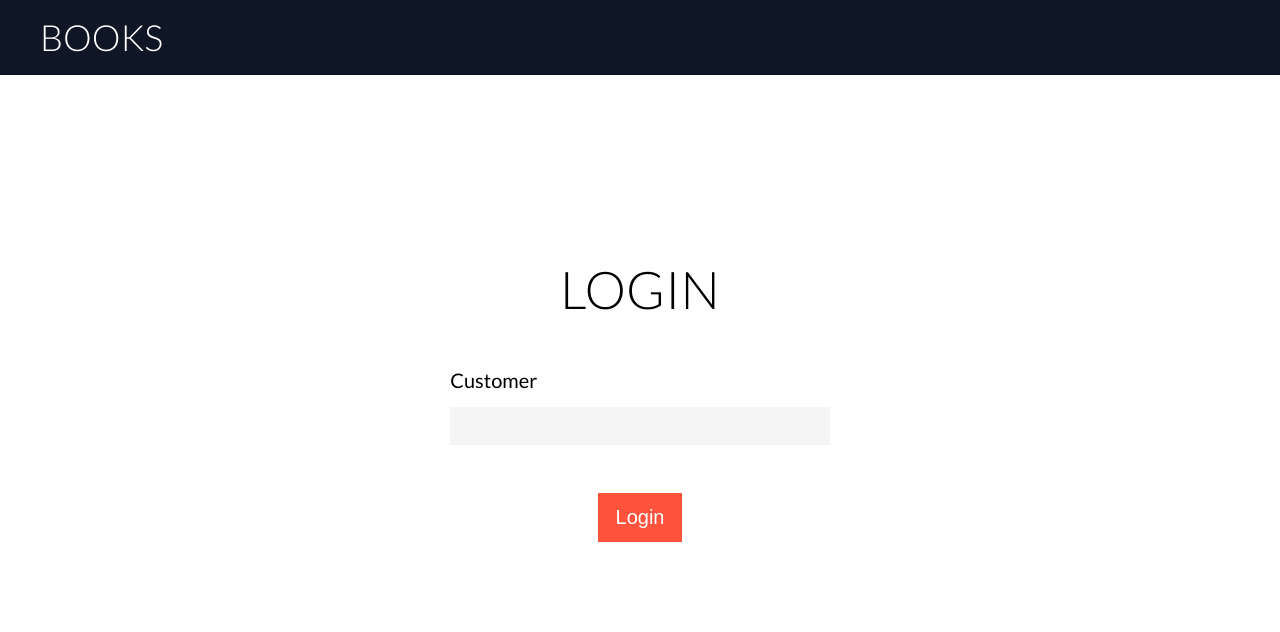
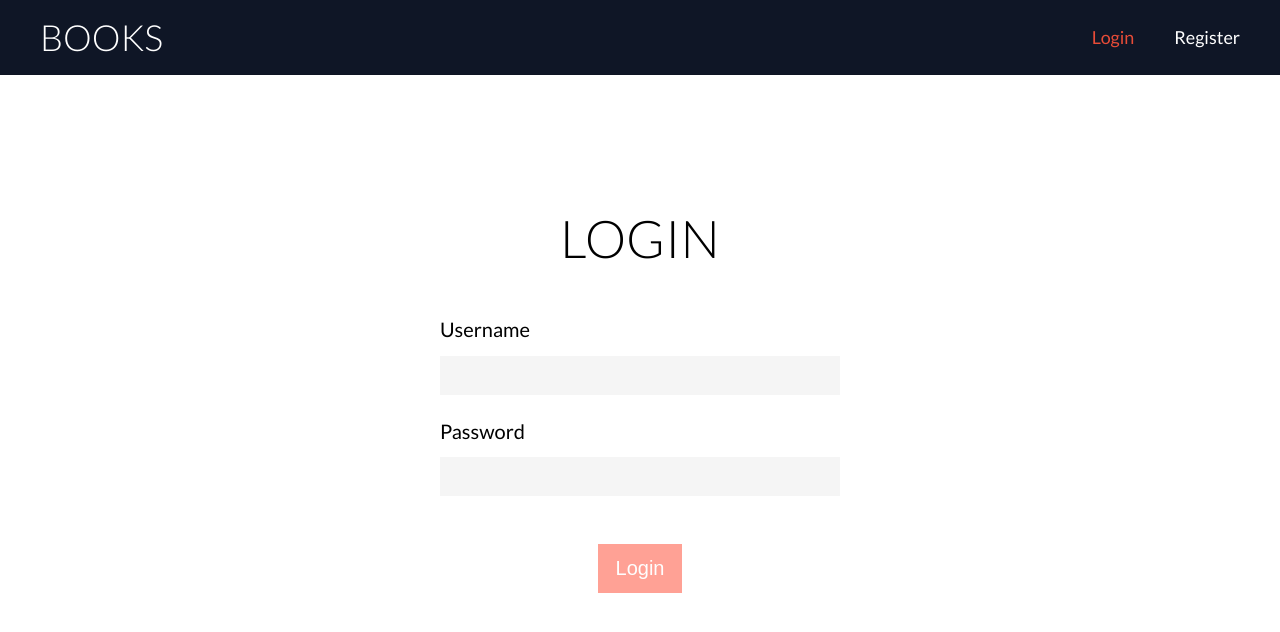
Before and after one commit to carlos-gamboa/book-fetch, a React (Create React App) app: page / in a window 1280 px wide. Shown: the top 632 px of the page. Built offline with nearby package versions, Linux system fonts and the light colour scheme.

Commit message:
register and auth

```diff
--- a/src/App.js
+++ b/src/App.js
@@ -6,25 +6,44 @@ import { withRouter } from 'react-router-dom';
 import { NotificationContainer, NotificationManager } from 'react-notifications';
 import Actions from './redux/actions/actions';
 import Header from './components/header/Header';
-import Login from './components/login/Login';
+import Auth from './components/auth/Auth';
 import BookList from './components/book-list/BookList';
 import BookForm from './components/book-form/BookForm';
 import PrivateRoute from './components/routes/PrivateRoute';
+import AppService from './services/app.service';
 
 class App extends Component {
 
+  onLogin = (data) => {
+    const appService = new AppService();
+    appService.login(data)
+      .then((response) => {
+        return response.json();
+      })
+      .then((responseData) => {
+        this.props.onLogin(responseData.token, responseData.customer);
+        NotificationManager.success('Successful login', 'Success!');
+        this.props.history.replace('/book');
+      })
+      .catch(() => {
+        NotificationManager.error('An error has occurred', 'Error');
+      });
+  }
+
+  onRegister = (data) => {
+    const appService = new AppService();
+    appService.register(data)
+      .then(() => {
+        NotificationManager.success('Successful register', 'Success!');
+      })
+      .catch(() => {
+        NotificationManager.error('An error has occurred', 'Error');
+      });
+  }
+
   onAddBook = (book) => {
-    const headers = new Headers();
-    headers.append('customer', this.props.customer);
-    headers.append('Content-Type', 'application/json');
-
-    const config = {
-      method: 'POST',
-      headers: headers,
-      body: JSON.stringify(book)
-    };
-
-    fetch('http://10.28.6.4:8080/book', config)
+    const appService = new AppService();
+    appService.addBook(book)
       .then((response) => {
         return response.json();
       })
@@ -37,18 +56,9 @@ class App extends Component {
       });
   }
 
-  onUpdateBook = (book, bookId) => {
-    const headers = new Headers();
-    headers.append('customer', this.props.customer);
-    headers.append('Content-Type', 'application/json');
-
-    const config = {
-      method: 'PUT',
-      headers: headers,
-      body: JSON.stringify(book)
-    };
-
-    fetch('http://10.28.6.4:8080/book/' + bookId, config)
+  onUpdateBook = (bookId, book) => {
+    const appService = new AppService();
+    appService.updateBook(bookId, book)
       .then((response) => {
         return response.json();
       })
@@ -62,22 +72,25 @@ class App extends Component {
   }
 
   render() {
-    const { onLogin, onLogout, isLoggedIn } = this.props;
+    const { onLogout, isLoggedIn } = this.props;
 
     return (
       <React.Fragment>
         <Header isLoggedIn={isLoggedIn} onLogout={onLogout}></Header>
         <Switch>
           <Route exact path='/' render={() => (
-            <Login onLogin={onLogin}></Login>
+            <Auth title='Login' type='login' onSubmit={this.onLogin}></Auth>
+          )} />
+          <Route path='/register' render={() => (
+            <Auth title='Register' type='register' onSubmit={this.onRegister}></Auth>
           )} />
           <PrivateRoute exact path='/book' component={BookList}></PrivateRoute>
-          <PrivateRoute path='/book/add' render={() => (
+          <PrivateRoute path='/book/add' render={
             <BookForm title='New Book' buttonText='Add Book' onSubmit={this.onAddBook}></BookForm>
-          )}></PrivateRoute>
-          <PrivateRoute path='/book/:bookId' render={() => (
+          }></PrivateRoute>
+          <PrivateRoute path='/book/:bookId' render={
             <BookForm title='Edit Book' buttonText='Save Changes' onSubmit={this.onUpdateBook}></BookForm>
-          )}></PrivateRoute>
+          }></PrivateRoute>
           <Route render={() => <h1 className='heading__primary' style={{marginTop: '10rem'}}>404 NOT FOUND</h1>}></Route>
         </Switch>
         <NotificationContainer/>
@@ -88,15 +101,14 @@ class App extends Component {
 
 const mapStateToProps = (state) => {
   return {
-    customer: state.customer,
-    isLoggedIn: state.customer !== ''
+    isLoggedIn: state.isLoggedIn
   };
 };
 
 const mapDispatchToProps = (dispatch) => {
   return {
-    onLogin: (customer) => {
-      dispatch({type: Actions.LOGIN, customer});
+    onLogin: (token, customer) => {
+      dispatch({type: Actions.LOGIN, payload: {token: token, customer: customer}});
     },
     onLogout: () => {
       dispatch({type: Actions.LOGOUT});
@@ -111,12 +123,12 @@ const mapDispatchToProps = (dispatch) => {
 };
 
 App.propTypes = {
-  customer: PropTypes.string.isRequired,
   isLoggedIn: PropTypes.bool,
   onLogin: PropTypes.func,
   onLogout: PropTypes.func,
   onAddBook: PropTypes.func,
-  onUpdateBook: PropTypes.func
+  onUpdateBook: PropTypes.func,
+  history: PropTypes.object
 };
 
 export default withRouter(connect(mapStateToProps, mapDispatchToProps)(App));
--- /dev/null
+++ b/src/components/auth/Auth.js
@@ -0,0 +1,87 @@
+import React, { Component } from 'react';
+import PropTypes from 'prop-types';
+import { withRouter } from 'react-router-dom';
+
+class Auth extends Component {
+
+  constructor(props) {
+    super();
+    if (props.type === 'login') {
+      this.state = {
+        username: '',
+        password: ''
+      };
+    } else {
+      this.state = {
+        username: '',
+        password: '',
+        customer: ''
+      };
+    }
+  }
+
+  handleUsernameChange = (event) => {
+    event.preventDefault();
+    this.setState({
+      username: event.target.value
+    });
+  }
+
+  handlePasswordChange = (event) => {
+    event.preventDefault();
+    this.setState({
+      password: event.target.value
+    });
+  }
+
+  handleCustomerChange = (event) => {
+    event.preventDefault();
+    this.setState({
+      customer: event.target.value
+    });
+  }
+
+  handleSubmit = (event) => {
+    event.preventDefault();
+    this.props.onSubmit(this.state);
+  };
+
+  render() {
+    const { username, password, customer } = this.state;
+    const { title, type } = this.props;
+    return (
+      <section className='auth'>
+        <div className='container auth__container'>
+          <h1 className='heading__primary'>{title}</h1>
+          <form className='form auth__form' onSubmit={(event) => this.handleSubmit(event)}>
+            <div className='form__control'>
+              <label className='form__label'>Username</label>
+              <input className='form__input' type='text' value={username} onChange={this.handleUsernameChange}></input>
+            </div>
+            <div className='form__control'>
+              <label className='form__label'>Password</label>
+              <input className='form__input' type='password' value={password} onChange={this.handlePasswordChange}></input>
+            </div>
+            {type !== 'login' ?
+              <div className='form__control'>
+                <label className='form__label'>Customer</label>
+                <input className='form__input' type='password' value={customer} onChange={this.handleCustomerChange}></input>
+              </div> :
+              null
+            }
+            <button className='button button__submit' type='submit' disabled={username === '' || password === ''}>{title}</button>
+          </form>
+        </div>
+      </section>
+    );
+  }
+}
+
+Auth.propTypes = {
+  type: PropTypes.string.isRequired,
+  title: PropTypes.string.isRequired,
+  onSubmit: PropTypes.func,
+  history: PropTypes.object
+};
+
+export default withRouter(Auth);
--- a/src/components/book-form/BookForm.js
+++ b/src/components/book-form/BookForm.js
@@ -3,6 +3,7 @@ import PropTypes from 'prop-types';
 import { withRouter } from 'react-router-dom';
 import { connect } from 'react-redux';
 import { NotificationManager } from 'react-notifications';
+import AppService from '../../services/app.service';
 
 class BookForm extends Component {
 
@@ -16,15 +17,8 @@ class BookForm extends Component {
 
   componentDidMount() {
     if (this.props.bookId !== '') {
-      const headers = new Headers();
-      headers.append('customer', this.props.customer);
-
-      const config = {
-        method: 'GET',
-        headers: headers
-      };
-
-      fetch('http://10.28.6.4:8080/book/' + this.props.bookId, config)
+      const appService = new AppService();
+      appService.getBook(this.props.bookId)
         .then((response) => {
           return response.json();
         })
@@ -113,7 +107,6 @@ const mapDispatchToProps = () => {
 };
 
 BookForm.propTypes = {
-  customer: PropTypes.string.isRequired,
   title: PropTypes.string.isRequired,
   buttonText: PropTypes.string.isRequired,
   onSubmit: PropTypes.func.isRequired,
--- a/src/components/book-list/BookList.js
+++ b/src/components/book-list/BookList.js
@@ -4,19 +4,13 @@ import Book from '../book/Book';
 import { connect } from 'react-redux';
 import Actions from '../../redux/actions/actions';
 import { NotificationManager } from 'react-notifications';
+import AppService from '../../services/app.service';
 
 class BookList extends Component {
 
   componentDidMount() {
-    const headers = new Headers();
-    headers.append('customer', this.props.customer);
-
-    const config = {
-      method: 'GET',
-      headers: headers
-    };
-
-    fetch('http://10.28.6.4:8080/book', config)
+    const appService = new AppService();
+    appService.getAllBooks()
       .then((response) => {
         return response.json();
       })
@@ -26,15 +20,8 @@ class BookList extends Component {
   }
 
   onDeleteBook = (bookId) => {
-    const headers = new Headers();
-    headers.append('customer', this.props.customer);
-
-    const config = {
-      method: 'DELETE',
-      headers: headers
-    };
-
-    fetch('http://10.28.6.4:8080/book/' + bookId, config)
+    const appService = new AppService();
+    appService.deleteBook(bookId)
       .then(() => {
         this.props.onDeleteBook(bookId);
         NotificationManager.success('The book was deleted.', 'Success!');
--- a/src/components/header/Header.js
+++ b/src/components/header/Header.js
@@ -12,11 +12,18 @@ function Header(props) {
     props.history.push('/');
   };
 
-  const navList = (
+  const loggedNav = (
     <ul className='nav__list'>
       <li className='nav__item'><NavLink to='/book' exact activeClassName='nav__link--active' className='nav__link'>Home</NavLink></li>
       <li className='nav__item'><NavLink to='/book/add' exact activeClassName='nav__link--active' className='nav__link'>Add Book</NavLink></li>
       <li className='nav__item'><button className='button button__text button--sm' type='button' onClick={handleLogout}>Logout</button></li>
+    </ul>
+  );
+
+  const anonNav = (
+    <ul className='nav__list'>
+      <li className='nav__item'><NavLink to='/' exact activeClassName='nav__link--active' className='nav__link'>Login</NavLink></li>
+      <li className='nav__item'><NavLink to='/register' exact activeClassName='nav__link--active' className='nav__link'>Register</NavLink></li>
     </ul>
   );
 
@@ -25,7 +32,7 @@ function Header(props) {
       <div className='container header__container'>
         <p className='header__branding'>Books</p>
         <nav className='nav'>
-          { isLoggedIn ? navList : null }
+          { isLoggedIn ? loggedNav : anonNav }
         </nav>
       </div>
     </header>
--- a/src/components/login/Login.js
+++ /dev/null
@@ -1,51 +0,0 @@
-import React, { Component } from 'react';
-import PropTypes from 'prop-types';
-import { withRouter } from 'react-router-dom';
-
-class Login extends Component {
-
-  constructor() {
-    super();
-    this.state = {
-      customer: ''
-    };
-  }
-
-  handleCustomerChange = (event) => {
-    event.preventDefault();
-    this.setState({
-      customer: event.target.value
-    });
-  }
-
-  handleLogin = (event) => {
-    event.preventDefault();
-    this.props.onLogin(this.state.customer);
-    this.props.history.replace('/book');
-  };
-
-  render() {
-    const { customer } = this.state;
-    return (
-      <section className='login'>
-        <div className='container login__container'>
-          <h1 className='heading__primary'>Login</h1>
-          <form className='form login__form' onSubmit={(event) => this.handleLogin(event)}>
-            <div className='form__control'>
-              <label className='form__label'>Customer</label>
-              <input className='form__input' type='text' value={customer} onChange={this.handleCustomerChange}></input>
-            </div>
-            <button className='button button__submit' type='submit'>Login</button>
-          </form>
-        </div>
-      </section>
-    );
-  }
-}
-
-Login.propTypes = {
-  onLogin: PropTypes.func,
-  history: PropTypes.object
-};
-
-export default withRouter(Login);
--- a/src/components/routes/PrivateRoute.js
+++ b/src/components/routes/PrivateRoute.js
@@ -14,7 +14,7 @@ class PrivateRoute extends Component {
     return (
       <Route {...rest} render={(props) => (
         isLoggedIn
-          ? render ? render : <Component {...props} />
+          ? (render ? render : <Component {...props} />)
           : <Redirect to={redirectElement} />
       )} />
     );
@@ -23,7 +23,7 @@ class PrivateRoute extends Component {
 
 const mapStateToProps = (state) => {
   return {
-    isLoggedIn: state.customer !== ''
+    isLoggedIn: state.isLoggedIn
   };
 };
 
--- a/src/index.css
+++ b/src/index.css
@@ -130,18 +130,19 @@ ul, ol {
   color: #E84C38;
 }
 
-.login {
+.auth {
   display: flex;
   align-items: center;
   justify-content: center;
   min-height: 100vh;
 }
 
-.login__container {
+.auth__container {
   display: flex;
   align-items: center;
   justify-content: center;
   flex-direction: column;
+  max-width: 25rem;
 }
 
 .book-list {
--- a/src/redux/reducers/reducers.js
+++ b/src/redux/reducers/reducers.js
@@ -1,16 +1,21 @@
 import Actions from '../actions/actions';
 
 const INITIAL_STATE = {
+  isLoggedIn: false,
   customer: '',
   books: []
 };
 
-function getSessionStorage() {
-  return sessionStorage.getItem('loggedUser') || '';
+function getTokenFromLocal() {
+  return localStorage.getItem('token') || '';
 }
 
-function saveSessionStorage(username) {
-  return sessionStorage.setItem('loggedUser', username);
+function saveTokenToLocal(token) {
+  return localStorage.setItem('token', token);
+}
+
+function removeTokenFromLocal() {
+  localStorage.removeItem('token');
 }
 
 const BookReducer = (state = INITIAL_STATE, action) => {
@@ -18,23 +23,25 @@ const BookReducer = (state = INITIAL_STATE, action) => {
   switch (action.type) {
 
   case Actions.LOGIN:
-    saveSessionStorage(action.customer);
+    saveTokenToLocal(action.payload.token);
     return Object.assign(
       {},
       state,
       {
         ...state,
-        customer: action.customer
+        isLoggedIn: true,
+        customer: action.payload.customer
       }
     );
 
   case Actions.LOGOUT:
-    saveSessionStorage('');
+    removeTokenFromLocal();
     return Object.assign(
       {},
       state,
       {
         ...state,
+        isLoggedIn: false,
         customer: ''
       }
     );
@@ -91,7 +98,7 @@ const BookReducer = (state = INITIAL_STATE, action) => {
       state,
       {
         ...state,
-        customer: getSessionStorage()
+        isLoggedIn: getTokenFromLocal() !== ''
       }
     );
   }
```
Also changed, not shown: src/services/app.service.js (added, +97 -0 lines).
